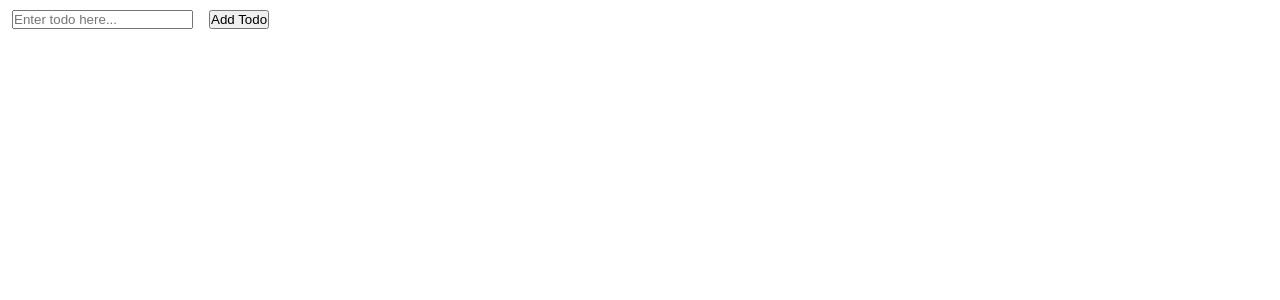
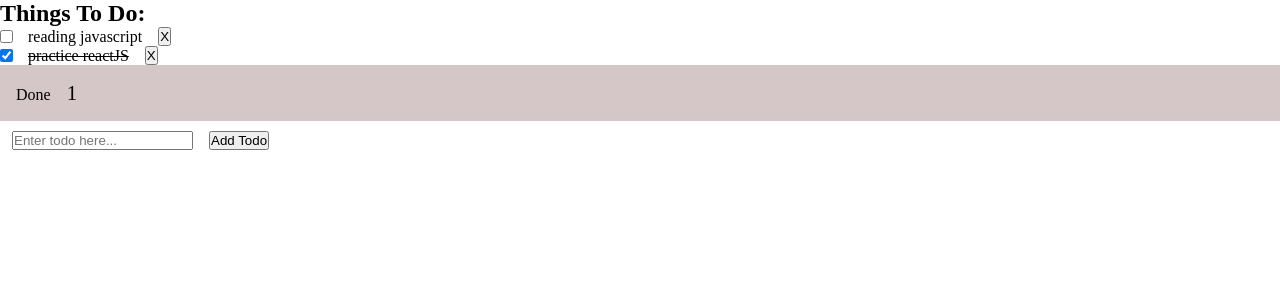
Before and after one commit to fw190480/ReactPractice, a React (Vite) app in the folder React/interviewPractice/: page / in a window 1280 px wide. Shown: the top 300 px of the page. Built offline with nearby package versions, Linux system fonts and the light colour scheme.

Commit message:
todo_task_app-done

```diff
--- a/React/interviewPractice/index.html
+++ b/React/interviewPractice/index.html
@@ -4,7 +4,7 @@
     <meta charset="UTF-8" />
     <link rel="icon" type="image/svg+xml" href="/vite.svg" />
     <meta name="viewport" content="width=device-width, initial-scale=1.0" />
-    <title>Vite + React</title>
+    <title>Task Managment</title>
   </head>
   <body>
     <div id="root"></div>
--- a/React/interviewPractice/src/components/todoList/Checkbox.jsx
+++ b/React/interviewPractice/src/components/todoList/Checkbox.jsx
@@ -0,0 +1,18 @@
+import React from 'react'
+
+const Checkbox = ({ todo, toggleCheckBox,deleteTodo }) => {
+    // console.log(todo, 'inside checkbox')
+    return (
+        <div style={{display:"flex",gap:"1rem"}}>
+            <div className='todoList-item'
+            onClick={()=>toggleCheckBox(todo.id)}
+            >
+                <input readOnly checked={todo.isChecked} type={"checkbox"} />
+                <span className={todo.isChecked ? "line-through" : ""}>{todo.title}</span>
+            </div>
+            <button onClick={()=>deleteTodo(todo.id)} >X</button>
+        </div>
+    )
+}
+
+export default Checkbox
--- a/React/interviewPractice/src/components/todoList/Todo.jsx
+++ b/React/interviewPractice/src/components/todoList/Todo.jsx
@@ -3,21 +3,28 @@ import "./todo.css"
 import { TodoContext } from './contex/todoContex';
 import TodoInput from './TodoInput';
 import TodoList from './TodoList';
+import TodoResult from './TodoResult';
 const init = [
     {
         title:"reading javascript",
         id:1,
         isChecked:false
+    },
+    {
+        title:"practice reactJS",
+        id:2,
+        isChecked:true
     }
 ]
 
 const Todo = () => {
-    const [todos,setTodos] = useState([init])
+    const [todos,setTodos] = useState(init)
   return (
     <TodoContext.Provider value={{todos,setTodos}} >
         {/* todoList */}
         <TodoList />
         {/* todoresult */}
+        <TodoResult />
         {/* todoInput */}
         <TodoInput />
 
--- a/React/interviewPractice/src/components/todoList/TodoInput.jsx
+++ b/React/interviewPractice/src/components/todoList/TodoInput.jsx
@@ -1,11 +1,33 @@
-import React,{useState} from 'react'
+import React,{useState,useContext} from 'react'
+import { TodoContext } from './contex/todoContex';
 
 const TodoInput = () => {
-    const [text,setText] = useState("")
+    const [text,setText] = useState("");
+    const {todos,setTodos} = useContext(TodoContext);
+
+    const addTodo = ()=>{
+        let newTodo = {
+            id:Date.now()+Math.random(),
+            isChecked:false,
+            title:text
+        };
+        setTodos(
+            [...todos,newTodo]
+        );
+
+        setText('')
+    };
+
+    const handleEnterClick = (e)=>{
+        // console.log(e.keyCode)
+        if(e.keyCode===13){
+            addTodo()
+        }
+    }
   return (
     <div className='todo-input'>
-        <input value={text} onChange={({target})=>setText(target.value)} type="text" placeholder='Enter todo here...' />
-        <button>Add Todo</button>
+        <input onKeyUp={handleEnterClick} value={text} onChange={({target})=>setText(target.value)} type="text" placeholder='Enter todo here...' />
+        <button onClick={addTodo} >Add Todo</button>
     </div>
   )
 }
--- a/React/interviewPractice/src/components/todoList/TodoList.jsx
+++ b/React/interviewPractice/src/components/todoList/TodoList.jsx
@@ -1,14 +1,45 @@
 import React, { useContext } from 'react'
+import Checkbox from './Checkbox';
 import { TodoContext } from './contex/todoContex';
 
 const TodoList = () => {
-    const {todos,setTodos} = useContext(TodoContext);
+    const { todos, setTodos } = useContext(TodoContext);
+    const toggleCheckBox = (id)=>{
+        let updatedList = todos.map((item)=>{
+            if(item.id==id){
+                return {
+                    ...item,
+                    isChecked:!item.isChecked
+                }
+            }else return item
+        });
+        setTodos(updatedList)
+    }
 
-  return (
-    <div>
+    const deleteTodo = (id)=>{
+        setTodos(todos.filter(item=>item.id!=id))
+    }
+    // console.log(todos)
 
-    </div>
-  )
+    return (
+        <div>
+            <h2>Things To Do:</h2>
+            {
+                todos.length ? (
+                    <div className='todoList-container'>
+                        {
+                            todos.map((todo) => <Checkbox
+                            key={todo.id}
+                            toggleCheckBox={toggleCheckBox}
+                            deleteTodo={deleteTodo}
+                            todo={todo} />)
+                        }
+                    </div>
+                ) : <p>looks like you free today</p>
+            }
+
+        </div>
+    )
 }
 
 export default TodoList
--- a/React/interviewPractice/src/components/todoList/TodoResult.jsx
+++ b/React/interviewPractice/src/components/todoList/TodoResult.jsx
@@ -0,0 +1,17 @@
+import React,{useContext} from 'react'
+import { TodoContext } from './contex/todoContex';
+
+const TodoResult = () => {
+    const {todos} = useContext(TodoContext)
+  return (
+    <div className='todoResult'>Done
+        <span>
+            {
+               ( todos.filter(item=>item.isChecked)).length.toString()
+            }
+        </span>
+    </div>
+  )
+}
+
+export default TodoResult
--- a/React/interviewPractice/src/components/todoList/todo.css
+++ b/React/interviewPractice/src/components/todoList/todo.css
@@ -2,6 +2,23 @@
     padding: 0;
     margin: 0;
     box-sizing: border-box;
+}
+/* todoList */
+
+.todoList-item{
+    display: flex;
+    align-items: center;
+    gap: 15px;
+    cursor: pointer;
+}
+/* Todo result */
+.todoResult{
+    padding: 1rem;
+    background-color: rgb(213, 199, 199);
+}
+.todoResult span{
+    padding-left: 1rem;
+    font-size: 1.3rem;
 }
 /* Todo input components */
 .todo-input{
@@ -10,3 +27,7 @@
     gap: 1rem;
     padding: 10px 12px;
 }
+
+.line-through{
+    text-decoration: line-through;
+}
```
